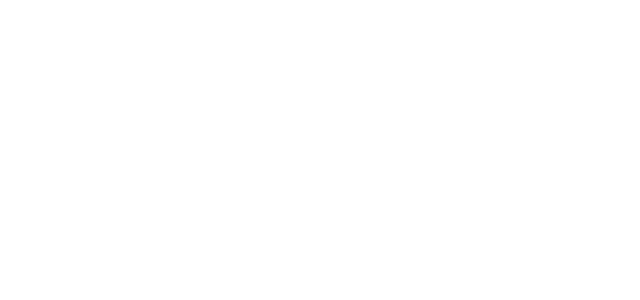
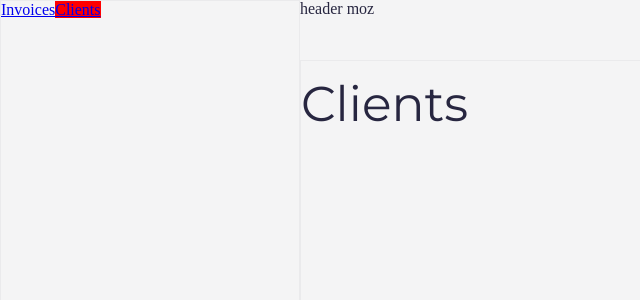
Before and after one commit to andrewmarushko/crm, an Angular app: page /clients in a window 1280 px wide. Before the commit this address led to /. Shown: the top 300 px of the page, without its empty margins (0-640 px from the left). Built offline with nearby package versions, Linux system fonts and the light colour scheme.

Commit message:
Add amazing nav component

```diff
--- a/src/app/auth/sign-up/sign-up.component.scss
+++ b/src/app/auth/sign-up/sign-up.component.scss
@@ -36,11 +36,6 @@
   display: flex;
   justify-content: space-between;
   gap: 10px;
-  // gap: 28px;
-  // @include spacing(0);
-  // div {
-  //   width: 100%;
-  // }
 }
 
 app-text-input {
--- /dev/null
+++ b/src/app/dashboard/components/clients/clients.component.ts
@@ -0,0 +1,7 @@
+import { Component } from '@angular/core';
+
+@Component({
+  selector: 'app-clients',
+  template: `<h1>Clients</h1>`,
+})
+export class ClientsComponent {}
--- a/src/app/dashboard/dashboard-routing.module.ts
+++ b/src/app/dashboard/dashboard-routing.module.ts
@@ -1,6 +1,20 @@
 import { DashboardComponent } from './dashboard.component';
 import { NgModule } from '@angular/core';
 import { RouterModule, Routes } from '@angular/router';
+import { ClientsComponent } from './components/clients/clients.component';
+
+export const dashboardRoutes: Routes = [
+  {
+    path: 'invoice',
+    title: 'Invoices',
+    component: DashboardComponent,
+  },
+  {
+    path: 'clients',
+    title: 'Clients',
+    component: ClientsComponent,
+  },
+];
 
 const routes: Routes = [
   {
@@ -8,10 +22,7 @@ const routes: Routes = [
     redirectTo: 'invoice',
     pathMatch: 'full',
   },
-  {
-    path: 'invoice',
-    component: DashboardComponent,
-  },
+  ...dashboardRoutes,
 ];
 @NgModule({
   imports: [RouterModule.forChild(routes)],
--- a/src/app/shared/theme/_mixins.scss
+++ b/src/app/shared/theme/_mixins.scss
@@ -5,45 +5,55 @@
   box-shadow: $shadow $shadow-color;
 }
 
-@mixin media-screen($breakpoint) {
-  $breakpoints: (
-    xs: (
-      max-width: $xs-max,
-    ),
-    sm: (
-      min-width: $sm-min,
-    )
-    and
-    (
-      max-width: $sm-max,
-    ),
-    md: (
-      min-width: $md-min,
-    )
-    and
-    (
-      max-width: $md-max,
-    ),
-    lg: (
-      min-width: $lg-min,
-    )
-    and
-    (
-      max-width: $lg-max,
-    ),
-    xl: (
-      min-width: $xl-min,
-    ),
-  );
+// @mixin media-screen($breakpoint) {
+//   $breakpoints: (
+//     xs: (
+//       max-width: $xs-max,
+//     ),
+//     sm: (
+//       min-width: $sm-min,
+//       max-width: $sm-max,
+//     ),
+//     md: (
+//       min-width: $md-min,
+//       max-width: $md-max,
+//     ),
+//     lg: (
+//       min-width: $lg-min,
+//       max-width: $lg-max,
+//     ),
+//     xl: (
+//       min-width: $xl-min,
+//     ),
+//   );
 
-  @each $point, $query in $breakpoints {
-    @if $breakpoint == $point {
-      @media #{$query} {
-        @content;
-      }
-    }
-  }
-}
+//   @each $point, $query in $breakpoints {
+//     @if $breakpoint == $point {
+//       @media #{$query} {
+//         @content;
+//       }
+//     }
+//   }
+// }
+
+// @mixin media-screen($breakpoint) {
+//   // $breakpoint is simply a variable that can have several values
+
+//   @if $breakpoint==tablet {
+//     // here `laptop` is the value of $breakpoint
+//     // when call laptop, we mean the following piece of code
+
+//     @media only screen and (max-width: 600px) {
+//       @content;
+//     }
+//   }
+
+//   @if $breakpoint==mobile {
+//     @media only screen and (max-width: 480px) {
+//       @content;
+//     }
+//   }
+// }
 
 @mixin typography(
   $font-size,
--- a/src/app/shared/theme/_variables.scss
+++ b/src/app/shared/theme/_variables.scss
@@ -1,3 +1,4 @@
+// Responsive breakpoints
 $xs-max: 575px;
 $sm-min: 576px;
 $sm-max: 767px;
@@ -7,6 +8,7 @@ $lg-min: 992px;
 $lg-max: 1199px;
 $xl-min: 1200px;
 
+// Container breakpoints
 $breakpoints: (
   xs: 0,
   sm: 576px,
--- /dev/null
+++ b/src/app/shared/ui/nav/navigation.component.html
@@ -0,0 +1,8 @@
+<nav>
+  <a
+    *ngFor="let route of routes"
+    [routerLink]="route.path"
+    routerLinkActive="active"
+    >{{ route.title }}</a
+  >
+</nav>
--- /dev/null
+++ b/src/app/shared/ui/nav/navigation.component.scss
@@ -0,0 +1,3 @@
+.active {
+  background: red;
+}
--- /dev/null
+++ b/src/app/shared/ui/nav/navigation.component.ts
@@ -0,0 +1,18 @@
+import { Component, OnInit } from '@angular/core';
+import { Router, Routes } from '@angular/router';
+
+import { dashboardRoutes } from 'app/dashboard/dashboard-routing.module';
+
+@Component({
+  selector: 'app-nav',
+  templateUrl: './navigation.component.html',
+  styleUrls: ['./navigation.component.scss'],
+})
+export class NavigationComponent implements OnInit {
+  routes: Routes;
+  constructor(private route: Router) {}
+
+  ngOnInit(): void {
+    this.routes = dashboardRoutes;
+  }
+}
--- a/src/app/shared/ui/sidebar/sidebar.component.html
+++ b/src/app/shared/ui/sidebar/sidebar.component.html
@@ -1 +1,3 @@
-<section class="sidebar">sidebar</section>
+<section class="sidebar">
+  <app-nav></app-nav>
+</section>
```
Also changed, not shown: src/app/dashboard/dashboard.module.ts (+4 -9 lines), src/app/shared/shared-ui.module.ts (+15 -3 lines).
